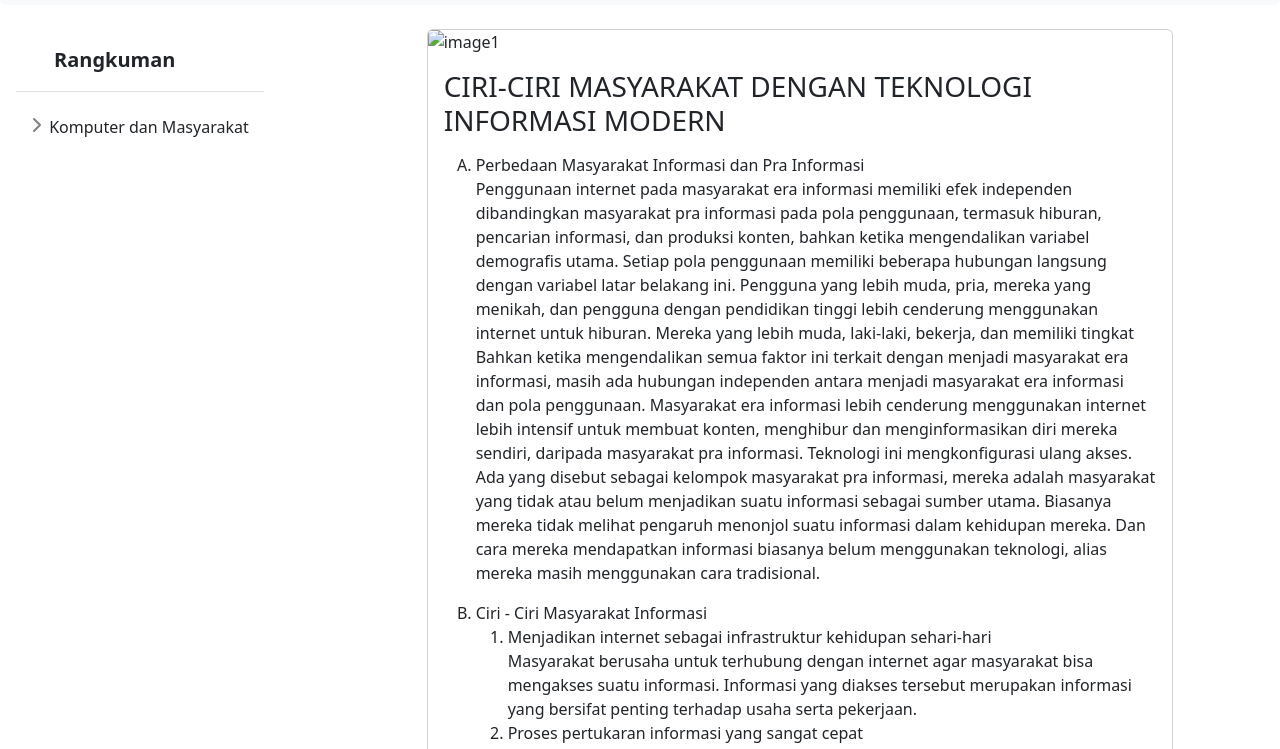
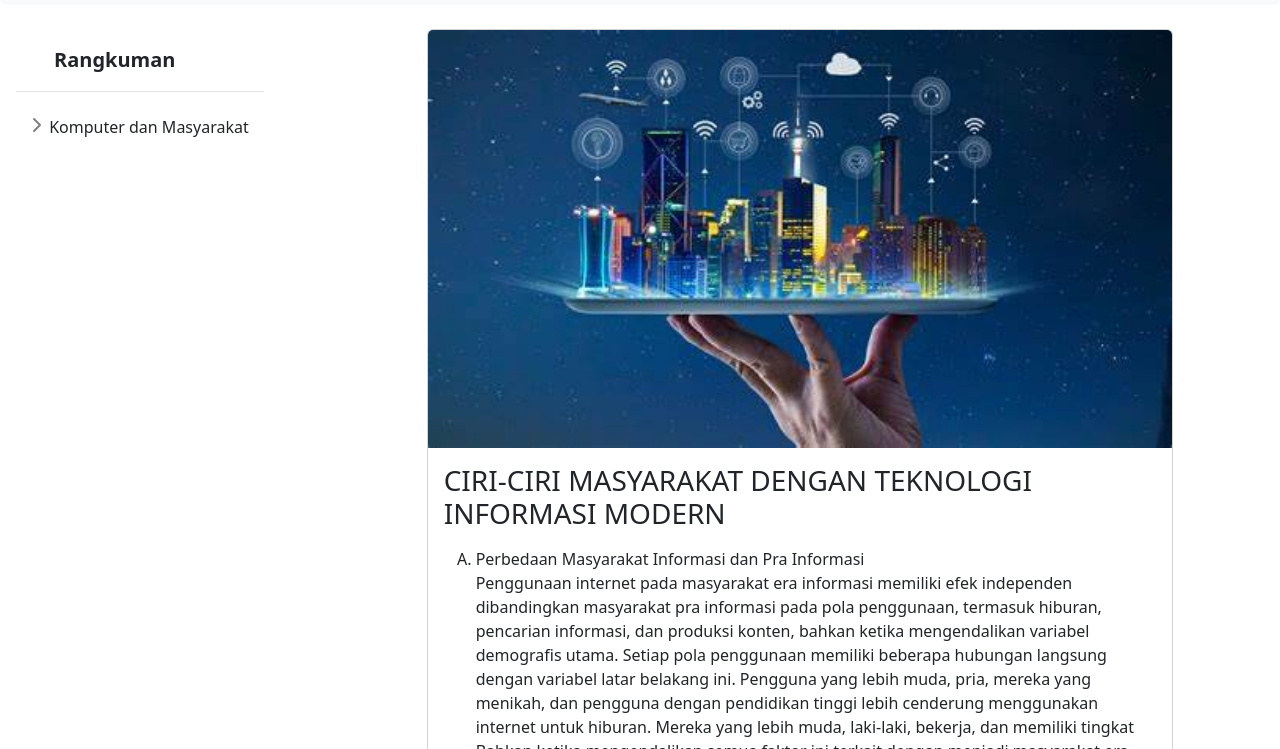
Before and after one commit to fredyyfajarr/isaacpedia, a plain HTML site: page meeting/meeting8.html in a window 1280 px wide. Shown: the part 51-800 px from the top of the page. Drawn offline with Linux system fonts and the light colour scheme; the site is published under a folder, as on GitHub Pages, so addresses that start at the root find nothing.

Commit message:
Update meeting8.html

```diff
--- a/meeting/meeting8.html
+++ b/meeting/meeting8.html
@@ -97,7 +97,7 @@
 <div class="col-md-7 offset-md-2">
     <div class="card-deck">
       <div class="card mb-4 ">
-        <img src="/assets/img/meeting8.jpg" class="card-img-top" alt="image1" style="width: 100%; height: auto;">
+        <img src="../assets/img/meeting8.jpg" class="card-img-top" alt="image1" style="width: 100%; height: auto;">
         <div class="card-body">
           <h3 class="card-title">CIRI-CIRI MASYARAKAT DENGAN TEKNOLOGI INFORMASI MODERN</h3>
           <p class="card-text">
```
